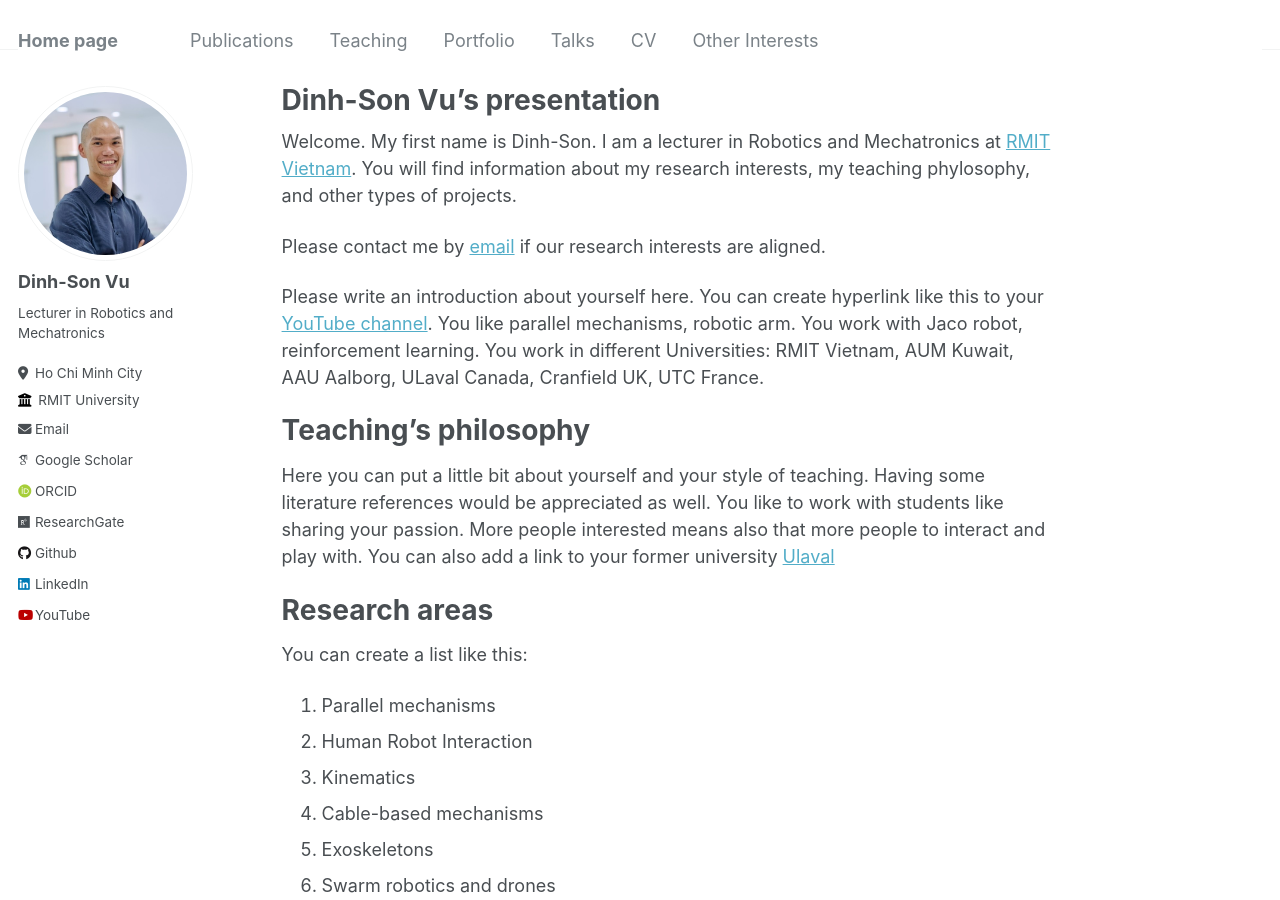
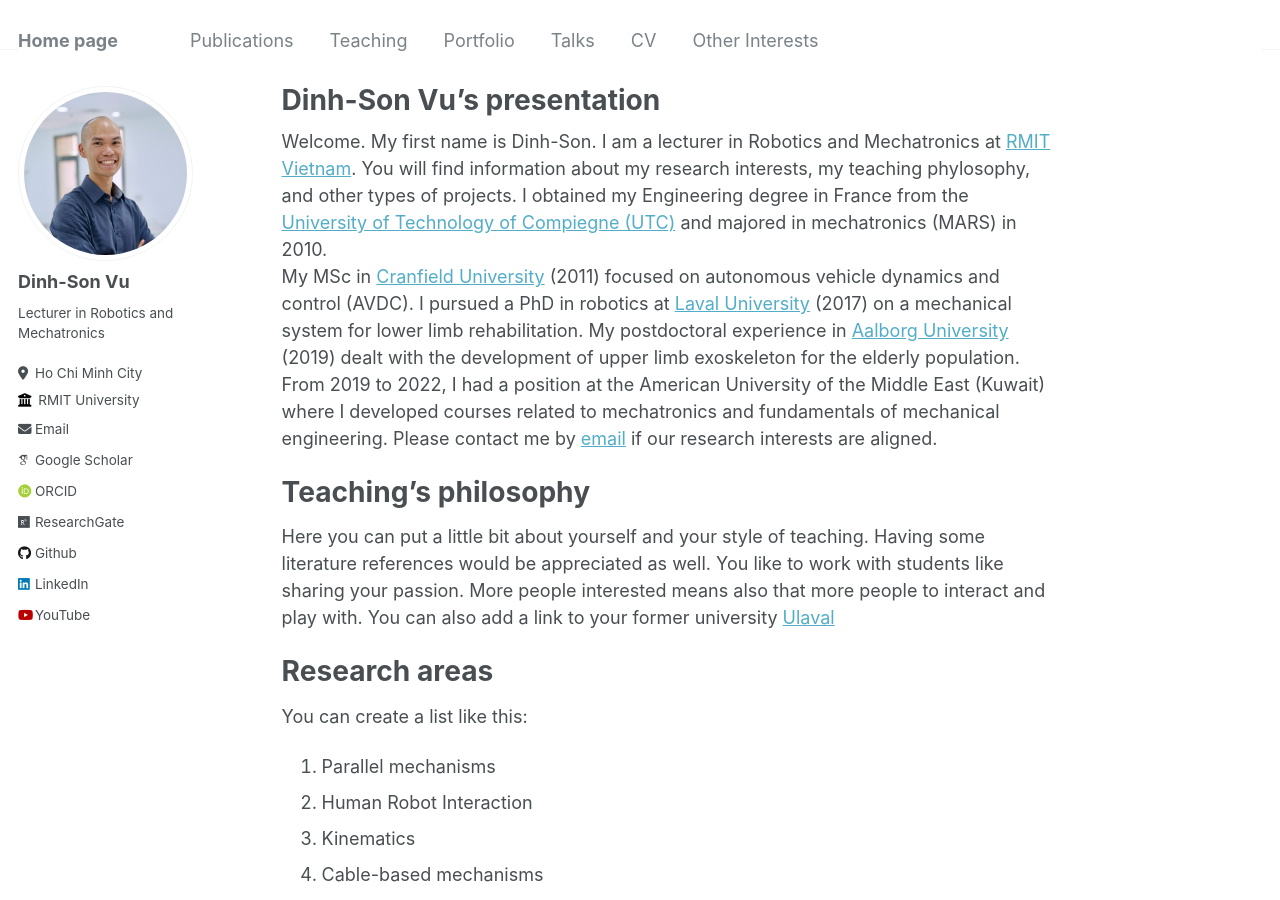
Before and after one commit to vudinhso/vudinhso.github.io, a Jekyll site: the page built from _pages/about.md, in a window 1280 px wide and 900 px high. Built offline with Jekyll 4.4.1, drawn with Linux system fonts in a browser that asks for light colours; some web fonts are replaced.

Commit message:
description

```diff
--- a/_pages/about.md
+++ b/_pages/about.md
@@ -8,13 +8,12 @@ redirect_from:
 ---
 Welcome. My first name is Dinh-Son. I am a lecturer in Robotics and Mechatronics at [RMIT Vietnam](https://www.rmit.edu.vn/).
 You will find information about my research interests, my teaching phylosophy, and other types of projects.
-
-
-
+I obtained my Engineering degree in France from the [University of Technology of Compiegne (UTC)](https://www.utc.fr/en/) and majored in mechatronics (MARS) in 2010.
+My MSc in [Cranfield University](https://www.cranfield.ac.uk/) (2011) focused on autonomous vehicle dynamics and control (AVDC).
+I pursued a PhD in robotics at [Laval University](https://www.ulaval.ca/en) (2017) on a mechanical system for lower limb rehabilitation.
+My postdoctoral experience in [Aalborg University](https://www.en.aau.dk/) (2019) dealt with the development of upper limb exoskeleton for the elderly population.
+From 2019 to 2022, I had a position at the American University of the Middle East (Kuwait) where I developed courses related to mechatronics and fundamentals of mechanical engineering.
 Please contact me by [email](dinh-son.vu@rmit.edu.vn) if our research interests are aligned.
-
-Please write an introduction about yourself here. You can create hyperlink like this to your [YouTube channel](https://www.youtube.com/@AcademiaRobot).
-You like parallel mechanisms, robotic arm. You work with Jaco robot, reinforcement learning. You work in different Universities: RMIT Vietnam, AUM Kuwait, AAU Aalborg, ULaval Canada, Cranfield UK, UTC France.
 
 Teaching's philosophy
 ======
```
